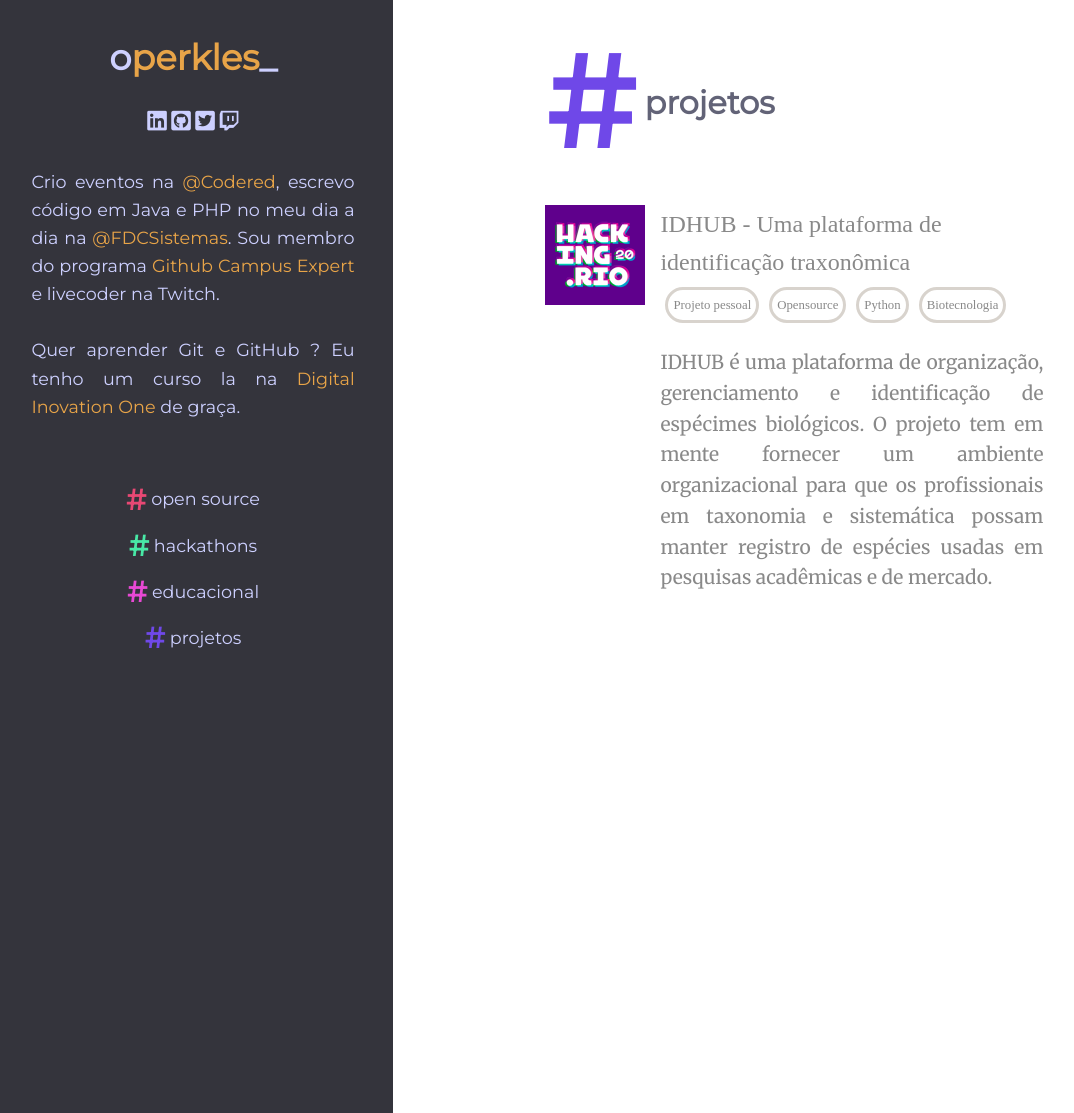
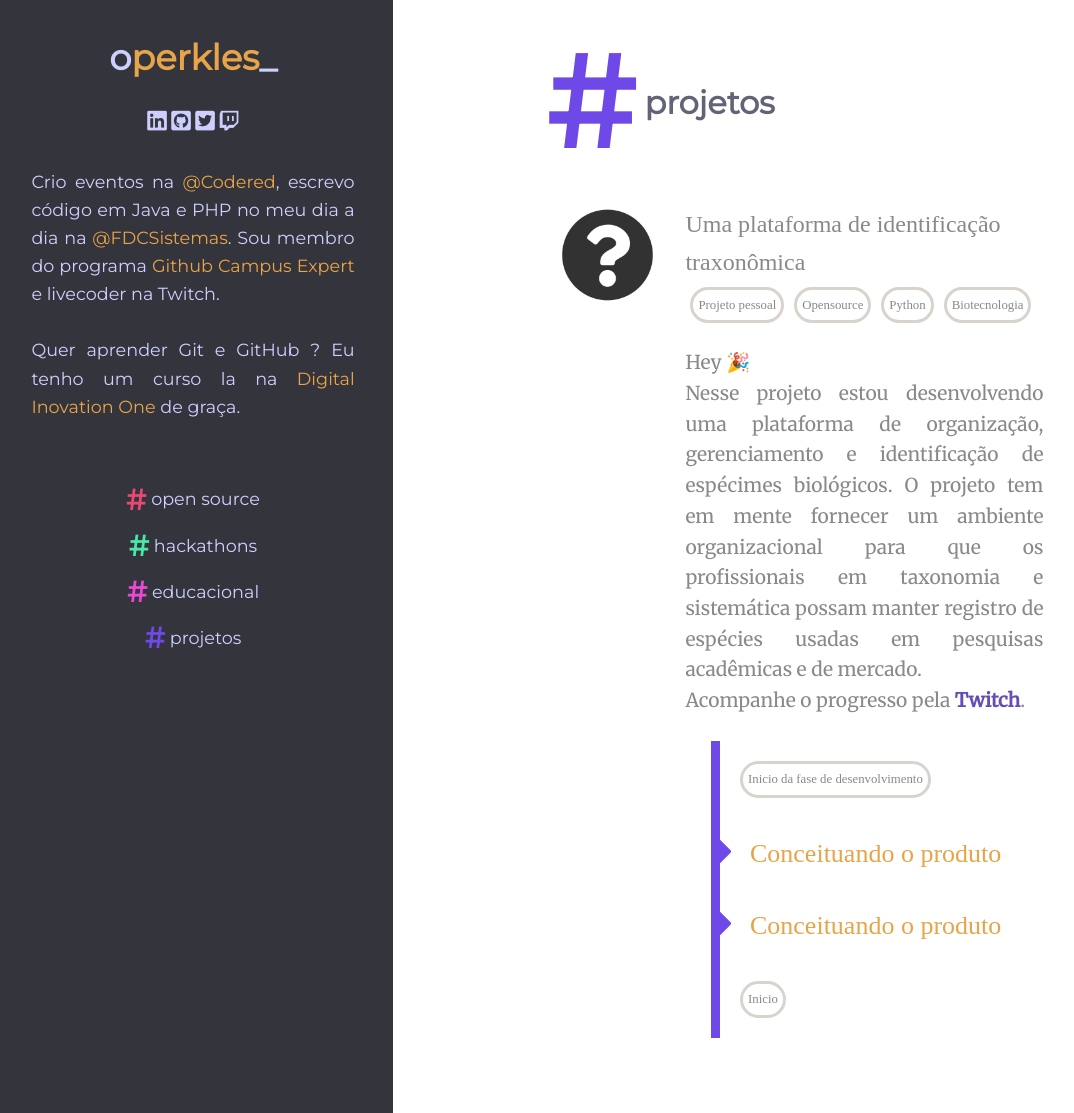
Before and after one commit to Perkles/perkles.github.io, a Jekyll site: the page built from projetos.html, in a window 1280 px wide and 1113 px high. Shown: the whole window, without its empty margins (7-1081 px from the left). Built offline with Jekyll 4.4.1, drawn with Linux system fonts in a browser that asks for light colours; nearby versions of some CDN libraries.

Commit message:
Cria estruturas para linha do tempo

```diff
--- a/_layouts/default.html
+++ b/_layouts/default.html
@@ -9,6 +9,7 @@
         <link rel="stylesheet" href="/assets/css/normalize.css">
         <link rel="stylesheet" href="/assets/css/styles.css">
         <link rel="stylesheet" href="/assets/css/hackathon.css">
+        <link rel="stylesheet" href="/assets/css/timeline.css">
         <link rel="stylesheet" href="https://use.fontawesome.com/releases/v5.5.0/css/all.css"
             integrity="sha384-B4dIYHKNBt8Bc12p+WXckhzcICo0wtJAoU8YZTY5qE0Id1GSseTk6S+L3BlXeVIU"
             crossorigin="anonymous">
--- a/assets/css/styles.css
+++ b/assets/css/styles.css
@@ -220,6 +220,10 @@
 .soon{
     display: none;
 }
+#twitch-link{
+    color: #664cb9;
+    font-weight: 700;
+}
 /* ##-HASHTAGS-################################################### */
 #green{
     color: #48e8a6;
--- /dev/null
+++ b/assets/css/timeline.css
@@ -0,0 +1,27 @@
+.milestones{
+    margin: 2vw;
+}
+
+.milestone-container{
+    border-left: 9px solid #6f48e8;
+}
+
+.milestone-fase-description-title-container{
+    margin-left: 15px;
+    font-size: 26px;
+    position: relative;
+}
+
+.milestone-fase-description-title-container::before{
+    content: "";
+    background: url(../../assets/images/projetos/caret-right-solid.svg) no-repeat;
+    width: 39px;
+    height: 43px;
+    position: absolute;
+    left: -13%;
+    top: -6%;
+}
+
+.milestone-container .hackathon-tag-container{
+    padding: 15px;
+}
--- a/projetos.html
+++ b/projetos.html
@@ -10,10 +10,10 @@
 
     <div class="hackathon-container">
         <div class="hackathon-image">
-            <img src="assets/images/hackathons/hackingrio.png" alt="">
+            <img src="assets/images/projetos/mark.png" alt="">
         </div>
         <div class="hackathon-header-content">
-            <div class="hackathon-header-title">IDHUB - Uma plataforma de identificação traxonômica</div>
+            <div class="hackathon-header-title">Uma plataforma de identificação traxonômica</div>
             <div class="hackathon-tag-container">
                 <div class="hackathon-tag">Projeto pessoal</div>
                 <div class="hackathon-tag">Opensource</div>
@@ -22,16 +22,52 @@
             </div>
             <div class="hackathon-header-short-description">
                 <p>
-                    IDHUB é uma plataforma de organização, gerenciamento e identificação de espécimes biológicos.
-                    O projeto tem em mente fornecer um ambiente organizacional para que os profissionais em
-                    taxonomia e sistemática possam manter registro de espécies usadas em pesquisas acadêmicas
-                    e de mercado.
+                    Hey 🎉
+                    <br>
+                    Nesse projeto estou desenvolvendo uma plataforma de organização, gerenciamento e identificação
+                    de espécimes biológicos. O projeto tem em mente fornecer um ambiente organizacional
+                    para que os profissionais em taxonomia e sistemática possam manter registro de
+                    espécies usadas em pesquisas acadêmicas e de mercado.
+                    <br>
+                    Acompanhe o progresso pela
+                    <a id="twitch-link" target="_blank" href="https://www.twitch.tv/operkles">Twitch</a>.
                 </p>
             </div>
+
             <div class="milestones">
 
+                <div class="milestone-container">
+                    <div class="hackathon-tag-container">
+                        <div class="hackathon-tag">Inicio da fase de desenvolvimento</div>
+                    </div>
+                </div>
+
+                <div class="milestone-container">
+                    <div class="hackathon-tag-container">
+                        <span class="milestone-fase-description-title-container">
+                           <a href="">
+                               Conceituando o produto
+                            </a>
+                        </span>
+                    </div>
+                </div>
+
+                <div class="milestone-container">
+                    <div class="hackathon-tag-container">
+                        <span class="milestone-fase-description-title-container">
+                           <a href="">
+                               Conceituando o produto
+                            </a>
+                        </span>
+                    </div>
+                </div>
+
+                <div class="milestone-container">
+                    <div class="hackathon-tag-container">
+                        <div class="hackathon-tag">Inicio</div>
+                    </div>
+                </div>
             </div>
         </div>
     </div>
-
 </div>
```
Also changed, not shown: assets/images/projetos/caret-right-solid.svg (added), assets/images/projetos/mark.png (added).
